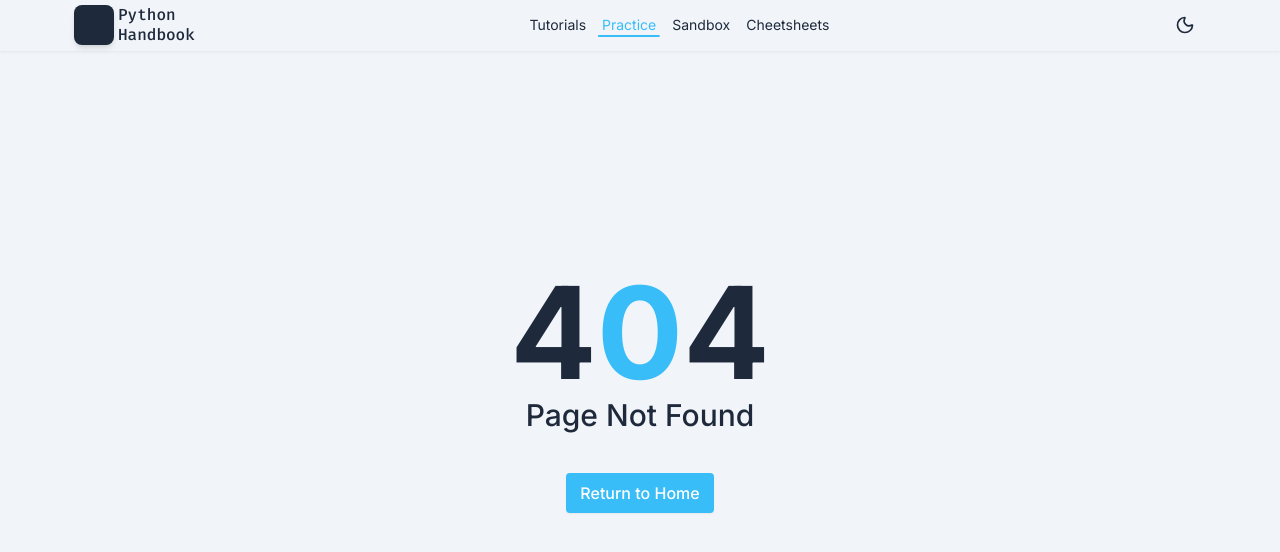
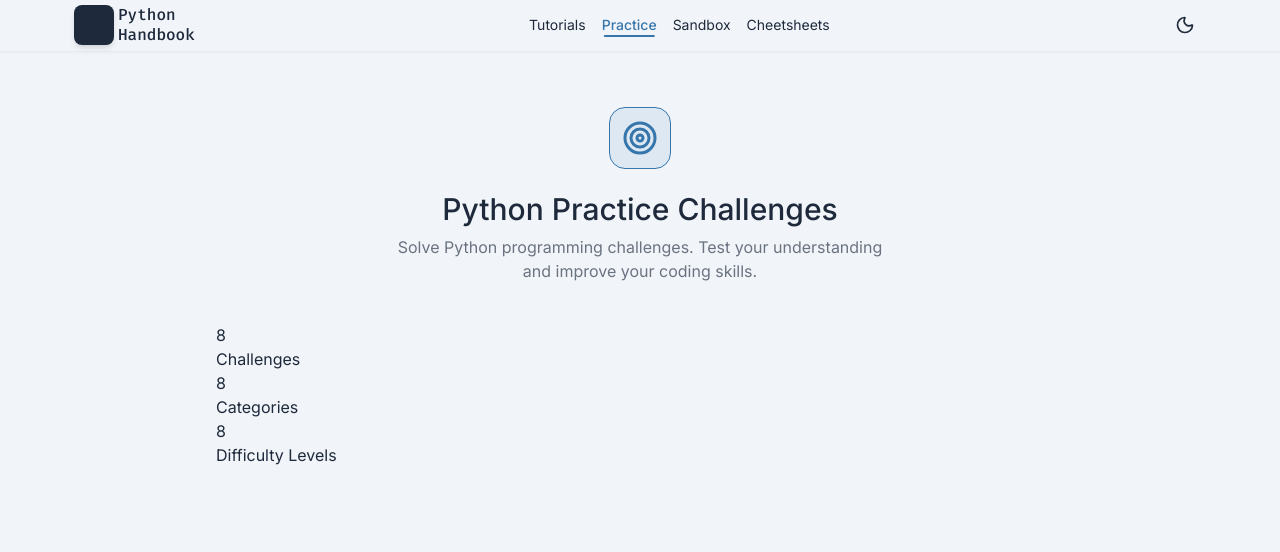
Before and after one commit to sam4web/python-handbook, a Next.js app: page /practice in a window 1280 px wide. Before the commit this address had no page. Shown: the top 552 px of the page. Built offline with nearby package versions, Linux system fonts and the light colour scheme.

Commit message:
add practice page and simple style updates

```diff
--- a/app/global-error.tsx
+++ b/app/global-error.tsx
@@ -12,7 +12,7 @@ export default function GlobalError({ error, reset }: { error: Error & { digest?
             <div className="text-center">
               <div className="mb-3 md:mb-5 space-y-1.5">
                 <p className="text-foreground font-bold text-2xl md:text-4xl">Something went wrong!</p>
-                <p className="text-secondary-foreground max-w-xs mx-auto md:text-lg">{error.message}</p>
+                <p className="text-muted-foreground max-w-xs mx-auto md:text-lg">{error.message}</p>
               </div>
               <Button variant="primary" onClick={() => reset()}>
                 Try again
--- a/app/globals.css
+++ b/app/globals.css
@@ -6,17 +6,16 @@
   /* Base */
   --background: #f1f5f9;
   --foreground: #1e293b;
-  --card: #f8fafc;
-  --border: #e5e7eb;
+  --border: #f8fafc;
   --muted: #e5e7eb;
   --muted-foreground: #6b7280;
 
   /* Primary & Secondary */
-  --primary: #38bdf8;
+  --primary: #3776ab;
   --primary-foreground: #ffffff;
   --secondary: #f3f4f6;
   --secondary-foreground: #1f2937;
-  --accent: #38bdf8;
+  --accent: #0284c7;
   --accent-foreground: #ffffff;
 
   /* Status */
@@ -27,16 +26,15 @@
 .dark {
   --background: #0f172a;
   --foreground: #e2e8f0;
-  --card: #2a2a2a;
-  --border: #182130;
+  --border: #2a2a2a;
   --muted: #182130;
   --muted-foreground: #9ca3af;
 
-  --primary: #06b6d4;
+  --primary: #4584b6;
   --primary-foreground: #1e1e1e;
   --secondary: #374151;
   --secondary-foreground: #e5e7eb;
-  --accent: #06b6d4;
+  --accent: #38bdf8;
   --accent-foreground: #1e1e1e;
 
   --destructive: #dc2626;
--- /dev/null
+++ b/app/practice/page.tsx
@@ -0,0 +1,34 @@
+import { Target } from "lucide-react";
+
+export default function PracticePage() {
+  return (
+    <main className="md:max-w-3xl xl:max-w-4xl mx-auto">
+      <div className="px-6 py-4">
+        <div className="text-center my-6 md:my-10">
+          <div className="p-2.5 md:p-3 bg-primary/10 rounded-2xl inline-block border-primary border mb-2.5 md:mb-4">
+            <Target className="size-9 text-primary" />
+          </div>
+          <h1 className="text-2xl sm:text-3xl text-foreground font-medium mb-1 md:mb-2">Python Practice Challenges</h1>
+          <p className="max-w-lg text-sm sm:text-base text-muted-foreground mx-auto">
+            Solve Python programming challenges. Test your understanding and improve your coding skills.
+          </p>
+        </div>
+
+        <div>
+          <div>
+            <p>8</p>
+            <p>Challenges</p>
+          </div>
+          <div>
+            <p>8</p>
+            <p>Categories</p>
+          </div>
+          <div>
+            <p>8</p>
+            <p>Difficulty Levels</p>
+          </div>
+        </div>
+      </div>
+    </main>
+  );
+}
--- a/app/tutorials/[slug]/page.tsx
+++ b/app/tutorials/[slug]/page.tsx
@@ -26,13 +26,13 @@ export default async function TutorialPage({ params }: { params: Promise<{ slug:
       const match = /language-(\w+)/.exec(className || "");
       const language = match ? match[1] : "text";
       if (!match) {
-        return <code className="bg-accent/10 px-2.5 py-1 rounded-sm text-accent font-mono">{children}</code>;
+        return <code className="bg-primary/10 px-2.5 py-1 rounded-sm text-accent font-mono">{children}</code>;
       }
       const codeValue = String(children).replace(/\n$/, "");
       return <CodeBlock language={language} value={codeValue} />;
     },
     blockquote: ({ children }) => (
-      <blockquote className="border-l-4 pl-4 border-accent bg-accent/10 italic text-foreground py-1.5 *:m-0">
+      <blockquote className="border-l-4 pl-2.5 border-primary bg-primary/10 italic text-foreground py-1.5 *:m-0">
         {children}
       </blockquote>
     ),
@@ -42,7 +42,7 @@ export default async function TutorialPage({ params }: { params: Promise<{ slug:
     h4: ({ children }) => <h4 className="text-lg font-semibold my-3">{children}</h4>,
     p: ({ children }) => <p className="my-2 leading-relaxed">{children}</p>,
     a: ({ children, href }) => (
-      <Link href={href || ""} className="text-blue-500 underline hover:text-blue-700">
+      <Link href={href || ""} className="text-primary underline hover:text-accent">
         {children}
       </Link>
     ),
--- a/app/tutorials/_components/tutorial-sidebar.tsx
+++ b/app/tutorials/_components/tutorial-sidebar.tsx
@@ -36,7 +36,7 @@ export default function TutorialSidebar({ sidebarItems }: { sidebarItems: Sideba
           variant="icon"
           title="Show tutorial sidebar"
           onClick={openTutorialSidebar}
-          className="border-card! bg-border/90! fixed left-2 top-16"
+          className="border-muted-foreground/40! bg-border/90! fixed left-2 top-16"
         >
           <BookOpen />
         </Button>
@@ -52,7 +52,7 @@ export default function TutorialSidebar({ sidebarItems }: { sidebarItems: Sideba
         <div className="mt-1 py-3">
           <div className="mb-4 flex items-center justify-between px-2.5 lg:px-4">
             <div className="flex items-center gap-2">
-              <BookOpen className="text-accent size-5" />
+              <BookOpen className="text-primary size-5" />
               <p className="text-lg">Python Lessons</p>
             </div>
 
--- a/app/tutorials/not-found.tsx
+++ b/app/tutorials/not-found.tsx
@@ -13,7 +13,7 @@ export default function TutorialNotFoundPage() {
         </p>
         <div className="space-y-1">
           <p className="text-foreground font-medium text-2xl">Tutorial Not Found</p>
-          <p className="max-w-xs text-secondary-foreground mx-auto">
+          <p className="max-w-xs text-muted-foreground mx-auto">
             We couldn't locate the requested tutorial. Please check the URL.
           </p>
         </div>
--- a/components/navbar.tsx
+++ b/components/navbar.tsx
@@ -26,7 +26,7 @@ function Navlinks({ pathname, className = "" }: { pathname: string; className?:
             key={idx}
             className={cx(
               "inline-block px-1 relative after:transition-all after:ease-out after:content-[''] after:absolute after:h-0.5 after:w-0 after:bg-primary after:-translate-x-1/2 after:left-1/2 after:-bottom-0.5 after:rounded-full",
-              isActive ? "text-primary after:w-full" : "text-foreground hover:after:w-1/2",
+              isActive ? "text-primary after:w-4/5 font-medium" : "text-foreground hover:after:w-1/2",
               className
             )}
           >
@@ -117,7 +117,7 @@ export default function Navbar() {
         </div>
 
         {showNavbar ? (
-          <ul className="py-3 space-y-2 sm:space-y-2.5 px-3 sm:px-4 flex flex-col items-start">
+          <ul className="py-3 space-y-2 sm:space-y-2.5 px-3 sm:px-4 md:hidden flex flex-col items-start">
             <Navlinks pathname={pathname} className={!isHomePage || scrollActive ? "text-sm" : "text-base"} />
           </ul>
         ) : null}
--- a/components/ui/button.tsx
+++ b/components/ui/button.tsx
@@ -6,7 +6,7 @@ import { ButtonHTMLAttributes, ReactNode } from "react";
 const baseStyles = "border-2 hover:opacity-85 hover:-translate-y-0.5 shadow-xs py-1 lg:py-1.5 px-2 lg:px-3";
 const variantStyles = {
   primary: `bg-primary border-primary text-primary-foreground ${baseStyles}`,
-  icon: "bg-transparent [&>svg]:size-5 p-2.5 [&>svg]:text-foreground border-transparent border hover:border-border hover:shadow-xs hover:[&>svg]:text-accent rounded-lg!",
+  icon: "bg-transparent [&>svg]:size-5 p-2.5 [&>svg]:text-foreground border-transparent border hover:border-border hover:shadow-xs hover:[&>svg]:text-primary rounded-lg!",
 };
 
 type Props = {
```
